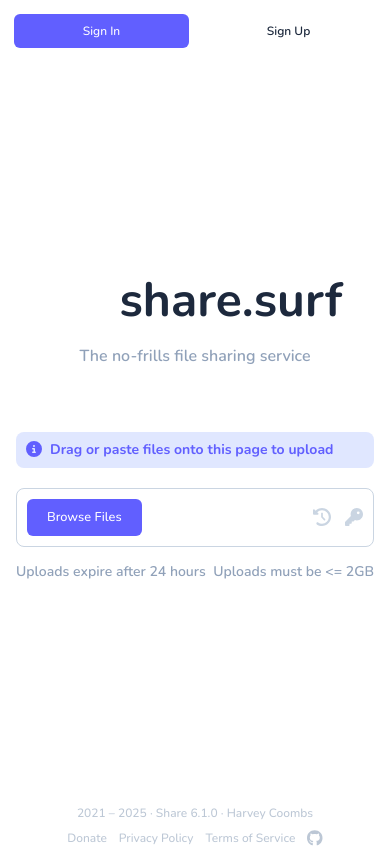
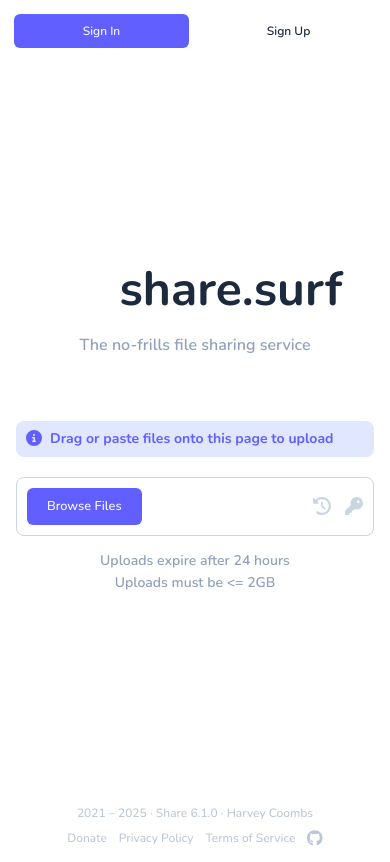
Before and after one commit to harveycoombs/share, a Next.js app: page / in a window 390 px wide. Built offline with nearby package versions, Linux system fonts and the light colour scheme; no server answers.

Commit message:
media query

```diff
--- a/app/page.tsx
+++ b/app/page.tsx
@@ -217,7 +217,7 @@ export default function Home() {
                                 </div>
                             </div>
 
-                            <div className="text-sm font-semibold leading-none text-slate-400 flex justify-between">
+                            <div className="text-sm font-semibold leading-none text-slate-400 flex justify-between max-sm:flex-col max-sm:gap-2 max-sm:items-center">
                                 <div>Uploads expire after 24 hours</div>
                                 <div>Uploads must be &lt;= 2GB</div>
                             </div>
```
